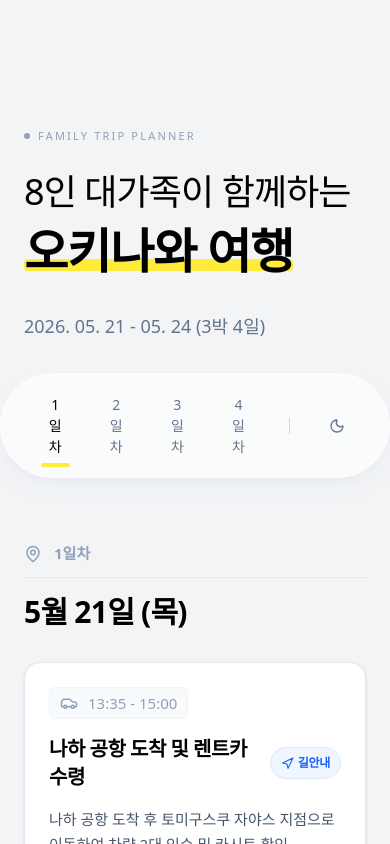
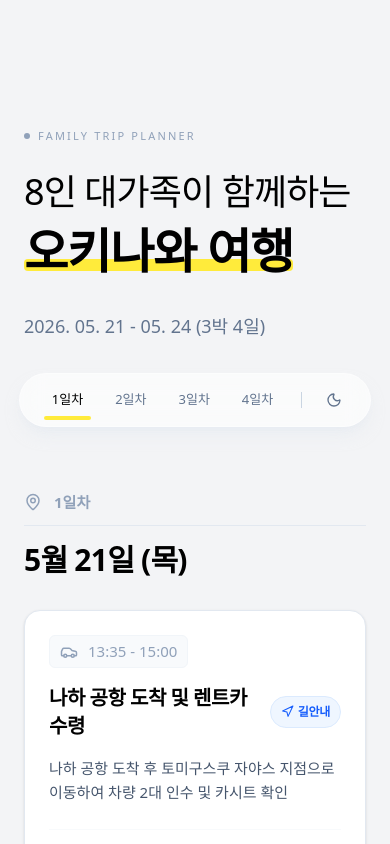
Before and after one commit to han0e/okinawa, a Next.js app: page / in a window 390 px wide. Shown: the top 844 px of the page. Built offline with nearby package versions, Linux system fonts and the light colour scheme; a web font is replaced by a local one.

Commit message:
feat: initialize main page component for Okinawa travel application

```diff
--- a/app/page.tsx
+++ b/app/page.tsx
@@ -260,14 +260,14 @@ const OkinawaTrip = () => {
       {/* 스티키 네비게이션 (글래스모피즘 투명도 및 블러 강화) */}
       <div
         ref={navWrapperRef}
-        className="sticky top-8 z-[100] w-full flex justify-center px-6 mb-16 pointer-events-none"
+        className="sticky top-8 z-[100] w-full flex justify-center px-4 md:px-6 mb-16 pointer-events-none"
       >
-        <nav className="pointer-events-auto flex items-center gap-8 px-10 py-4 rounded-full border border-white/40 dark:border-slate-700/50 bg-white/60 dark:bg-[#1a1d24]/60 backdrop-blur-md shadow-lg shadow-slate-200/50 dark:shadow-none transition-colors">
+        <nav className="pointer-events-auto flex items-center gap-4 md:gap-8 px-6 md:px-10 py-3 md:py-4 rounded-full border border-white/40 dark:border-slate-700/50 bg-white/60 dark:bg-[#1a1d24]/60 backdrop-blur-md shadow-lg shadow-slate-200/50 dark:shadow-none transition-colors max-w-full overflow-x-auto [&::-webkit-scrollbar]:hidden [-ms-overflow-style:none] [scrollbar-width:none]">
           {itinerary.map((day) => (
             <button
               key={day.id}
               onClick={() => scrollToSection(day.id)}
-              className={`text-[14px] font-medium relative transition-colors px-2 py-1 ${
+              className={`text-[13px] md:text-[14px] font-medium relative transition-colors px-2 py-1 whitespace-nowrap shrink-0 ${
                 activeSection === day.id
                   ? "text-black dark:text-white font-bold"
                   : "text-slate-500 dark:text-slate-400 hover:text-black dark:hover:text-white"
@@ -285,10 +285,10 @@ const OkinawaTrip = () => {
           ))}
 
           {/* 메뉴 구분선 및 다크모드 아이콘 */}
-          <div className="w-px h-4 bg-slate-300 dark:bg-slate-700/80 mx-1"></div>
+          <div className="w-px h-4 bg-slate-300 dark:bg-slate-700/80 mx-1 shrink-0"></div>
           <button
             onClick={toggleTheme}
-            className="p-1 rounded-full transition-all text-slate-500 dark:text-slate-400 hover:text-black dark:hover:text-white"
+            className="p-1 shrink-0 rounded-full transition-all text-slate-500 dark:text-slate-400 hover:text-black dark:hover:text-white"
             aria-label="Toggle Dark Mode"
           >
             {isDark ? <Sun size={16} /> : <Moon size={16} />}
```
